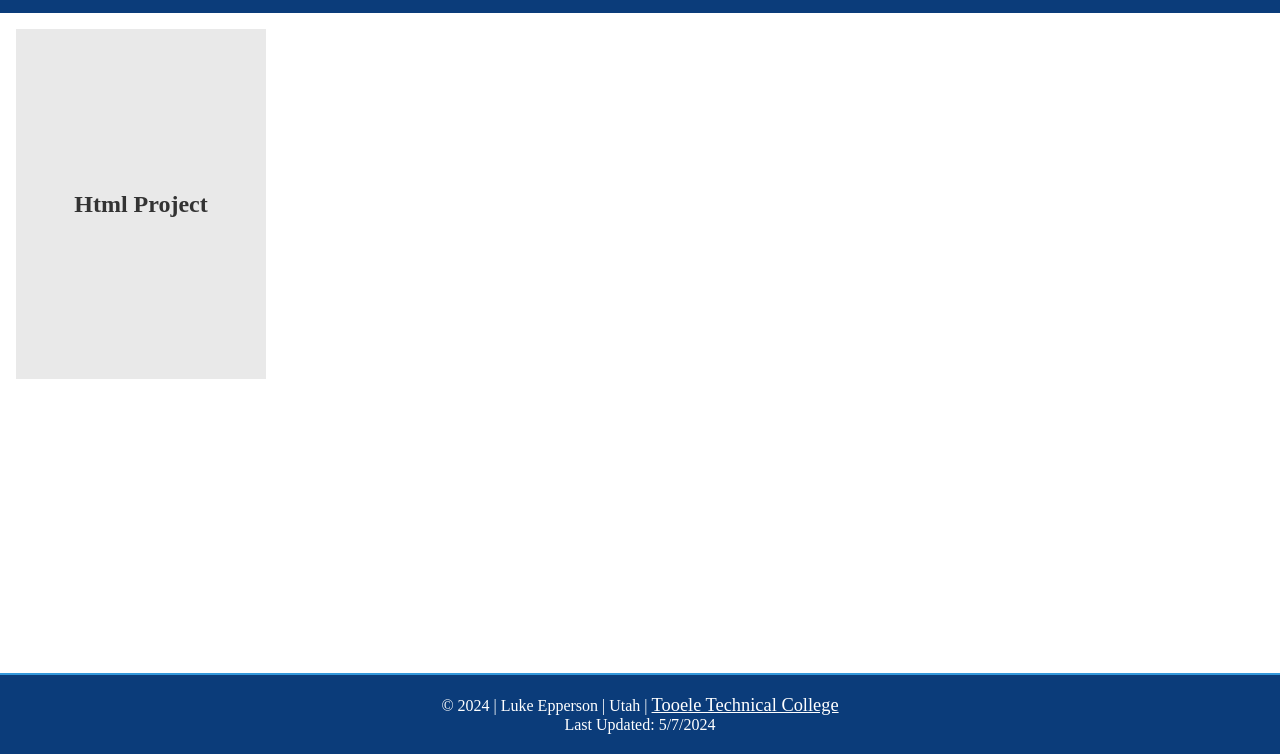
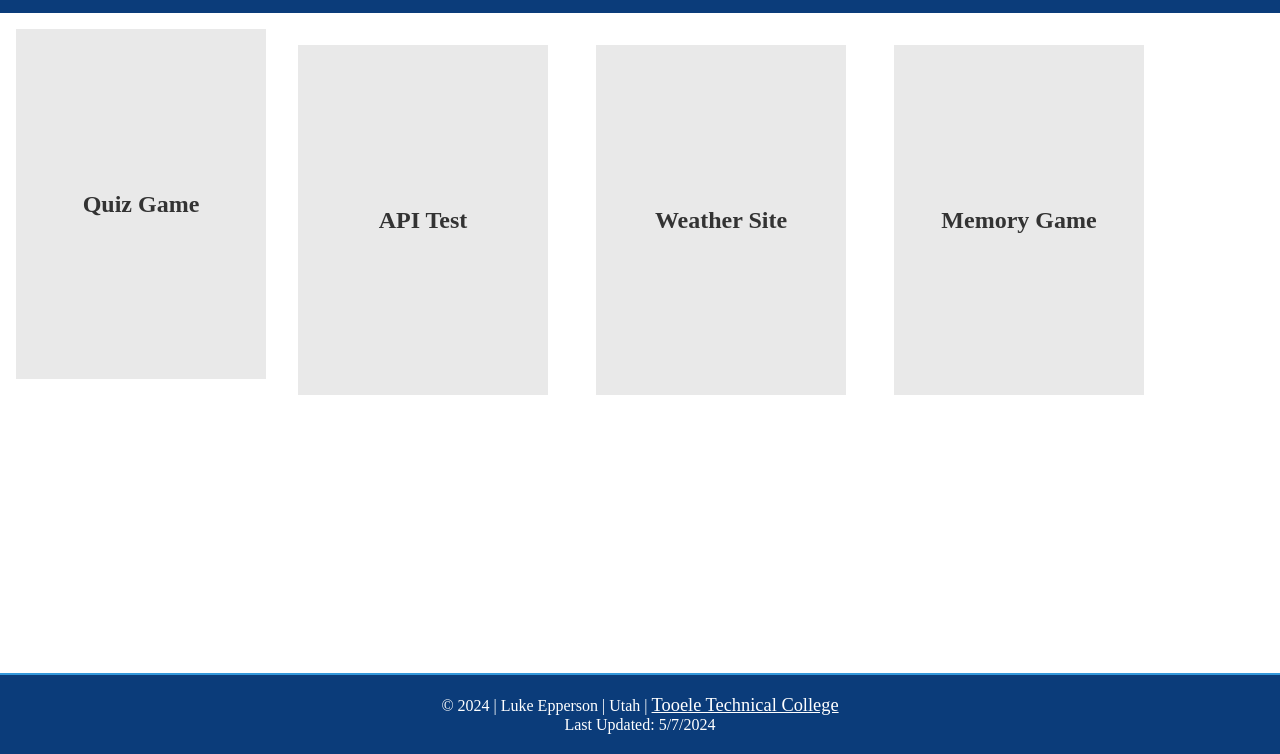
Before and after one commit to lepperson11/JSSites, a plain HTML site: page index.html in a window 1280 px wide. Shown: the part 46-800 px from the top of the page. Drawn offline with Linux system fonts and the light colour scheme.

Commit message:
Added Cards js

```diff
--- /dev/null
+++ b/cards.js
@@ -0,0 +1,33 @@
+let cardsList = document.querySelector(".cards");
+let cards = [];
+
+const apiTest = {
+  title: "API Test",
+  link: "https://lepperson11.github.io/JSAPI/",
+};
+const weatherSite = {
+  title: "Weather Site",
+  link: "https://lepperson11.github.io/WeatherSite2/",
+};
+const memoryGame = {
+  title: "Memory Game",
+  link: "https://lepperson11.github.io/JSMemoryGame/",
+};
+cards.push(apiTest, weatherSite, memoryGame);
+// look up what an object in JavaScript is, when you find the syntax for an object, include a title and a url link
+// Look up how to push an object to an array
+cards.map((item) => {
+  cardsList.innerHTML += `<div class="cards">
+      <div class="card">
+        <div class="card-inner">
+          <div class="card-front">
+            <h2>${item.title}</h2>
+          </div>
+          <div class="card-back">
+            <a href="${item.link}">Project Link</a>
+          </div>
+        </div>
+      </div>
+      <!-- container end-->
+    </div>`;
+});
--- a/index.html
+++ b/index.html
@@ -22,7 +22,7 @@
       <div class="card">
         <div class="card-inner">
           <div class="card-front">
-            <h2>Html Project</h2>
+            <h2>Quiz Game</h2>
           </div>
           <div class="card-back">
             <a href="./project_1/project1.html">Project Link</a>
@@ -46,5 +46,6 @@
       Last Updated: <span id="date">Wed April 17 2024</span>
     </footer>
     <script src="script.js"></script>
+    <script src="cards.js"></script>
   </body>
 </html>
--- a/style.css
+++ b/style.css
@@ -89,7 +89,7 @@ footer {
   justify-content: center;
 }
 .card-back {
-  background-color: #333;
+  background-color: #646262;
   color: #fff;
   transform: rotateY(180deg);
   display: flex;
```
